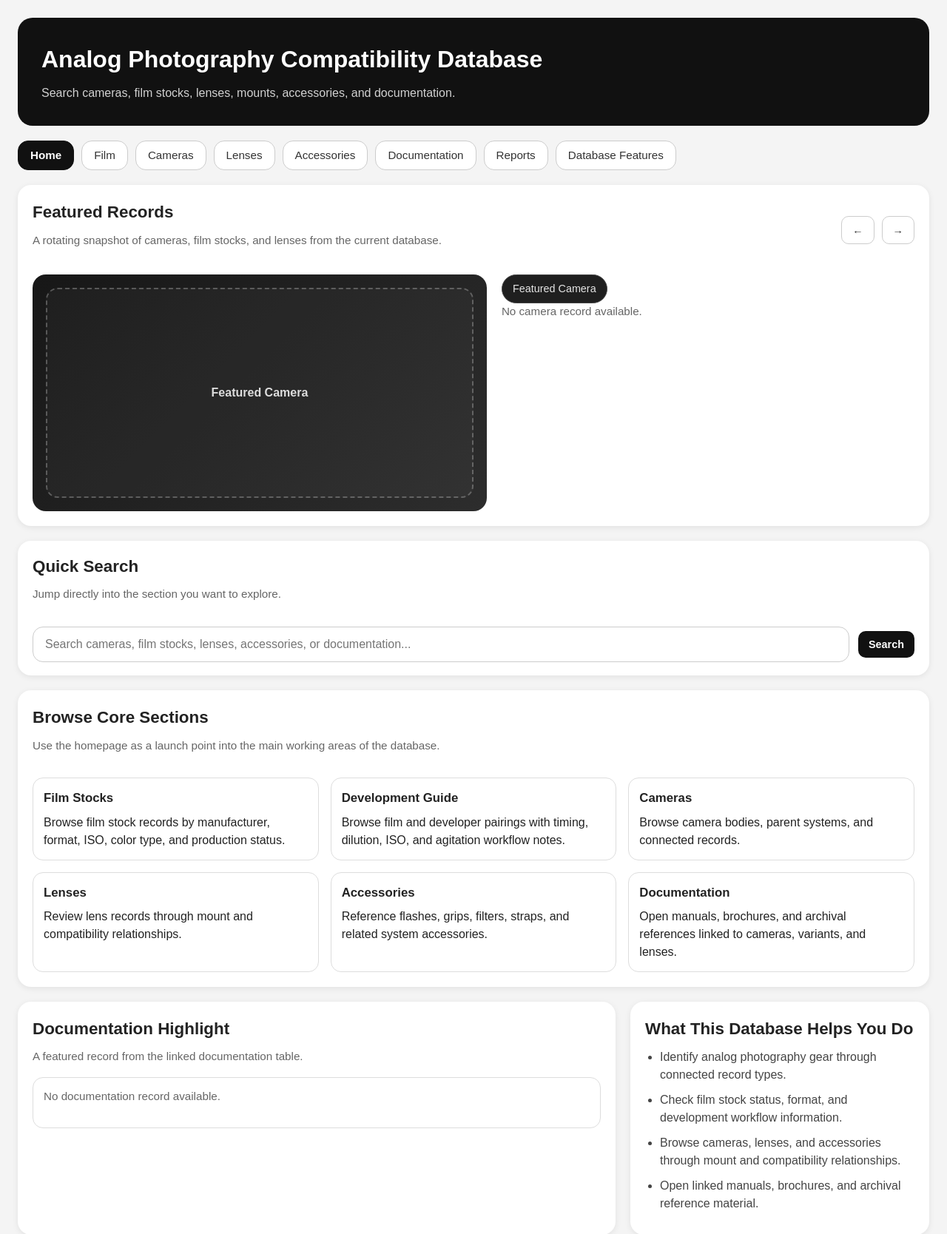
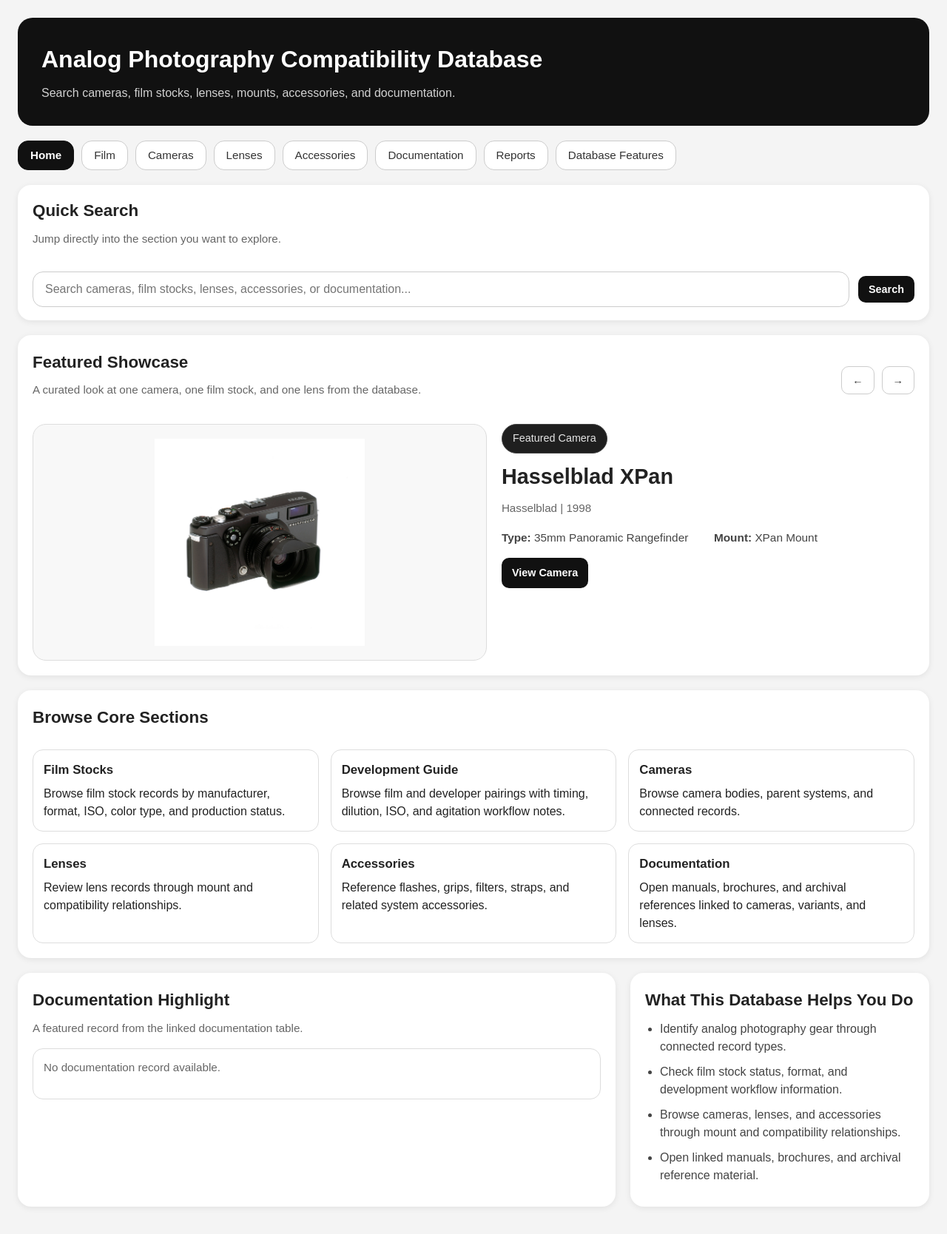
Before and after one commit to agnyu/Analog-System-Compatibility-Database, a Flask app: page / in a window 1280 px wide. Shown: the top 1668 px of the page at 74% size. After the commit the page ends 1639 px from the top, so only its background shows below. Run offline with Flask 3, Linux system fonts and the light colour scheme; data that the repository does not hold is empty.

Commit message:
added images for the actual carousel to work

```diff
--- a/static/styles.css
+++ b/static/styles.css
@@ -494,6 +473,11 @@ tr:hover {
     padding: 18px;
 }
 
+.featured-image-box.light-image-box {
+    background: #f8f8f8;
+    border: 1px solid #ddd;
+}
+
 .image-placeholder {
     width: 100%;
     height: 100%;
@@ -506,6 +490,14 @@ tr:hover {
     color: #ddd;
     font-weight: bold;
     background: rgba(255,255,255,0.03);
+}
+
+.featured-static-image {
+    width: 100%;
+    height: 280px;
+    object-fit: contain;
+    display: block;
+    border-radius: 12px;
 }
 
 .featured-copy h3 {
--- a/templates/index.html
+++ b/templates/index.html
@@ -3,117 +3,6 @@
 {% block title %}Home{% endblock %}
 
 {% block content %}
-
-<section class="card featured-card">
-    <div class="featured-top">
-        <div>
-            <h2>Featured Records</h2>
-            <p class="subtext">A rotating snapshot of cameras, film stocks, and lenses from the current database.</p>
-        </div>
-
-        <div class="carousel-controls">
-            <button class="btn-secondary" type="button" onclick="moveFeaturedCarousel(-1)">←</button>
-            <button class="btn-secondary" type="button" onclick="moveFeaturedCarousel(1)">→</button>
-        </div>
-    </div>
-
-    <div class="featured-carousel-window">
-        <div class="featured-carousel-track" id="featuredCarouselTrack">
-            <div class="featured-carousel-slide">
-                <div class="featured-grid">
-                    <div class="featured-image-box">
-                        <div class="image-placeholder">Featured Camera</div>
-                    </div>
-
-                    <div class="featured-copy">
-                        <p class="badge">Featured Camera</p>
-                        {% if featured_camera %}
-                        <h3>{{ featured_camera.camera_name }}</h3>
-                        <p class="subtext">
-                            {{ featured_camera.manufacturer_name }}
-                            {% if featured_camera.release_year %} | {{ featured_camera.release_year }}{% endif %}
-                        </p>
-
-                        <div class="featured-meta">
-                            {% if featured_camera.camera_type %}<div><strong>Type:</strong> {{ featured_camera.camera_type }}</div>{% endif %}
-                            {% if featured_camera.mount_name %}<div><strong>Mount:</strong> {{ featured_camera.mount_name }}</div>{% endif %}
-                        </div>
-
-                        <div class="button-row" style="margin-top: 16px;">
-                            <a class="btn" href="{{ url_for('camera_bp.cameras', selected_camera_id=featured_camera.camera_id) }}">View Camera</a>
-                        </div>
-                        {% else %}
-                        <p class="subtext">No camera record available.</p>
-                        {% endif %}
-                    </div>
-                </div>
-            </div>
-
-            <div class="featured-carousel-slide">
-                <div class="featured-grid">
-                    <div class="featured-image-box">
-                        <div class="image-placeholder">Featured Film</div>
-                    </div>
-
-                    <div class="featured-copy">
-                        <p class="badge">Featured Film</p>
-                        {% if featured_film %}
-                        <h3>{{ featured_film.film_name }}</h3>
-                        <p class="subtext">
-                            {{ featured_film.manufacturer_name }}
-                            {% if featured_film.release_year %} | {{ featured_film.release_year }}{% endif %}
-                        </p>
-
-                        <div class="featured-meta">
-                            {% if featured_film.iso %}<div><strong>ISO:</strong> {{ featured_film.iso }}</div>{% endif %}
-                            {% if featured_film.format_name %}<div><strong>Format:</strong> {{ featured_film.format_name }}</div>{% endif %}
-                            {% if featured_film.color_type %}<div><strong>Type:</strong> {{ featured_film.color_type }}</div>{% endif %}
-                            <div><strong>Status:</strong> {% if featured_film.discontinued %}Discontinued{% else %}Active{% endif %}</div>
-                        </div>
-
-                        <div class="button-row" style="margin-top: 16px;">
-                            <a class="btn" href="{{ url_for('film_bp.film', selected_film_id=featured_film.film_id) }}">View Film</a>
-                        </div>
-                        {% else %}
-                        <p class="subtext">No film record available.</p>
-                        {% endif %}
-                    </div>
-                </div>
-            </div>
-
-            <div class="featured-carousel-slide">
-                <div class="featured-grid">
-                    <div class="featured-image-box">
-                        <div class="image-placeholder">Featured Lens</div>
-                    </div>
-
-                    <div class="featured-copy">
-                        <p class="badge">Featured Lens</p>
-                        {% if featured_lens %}
-                        <h3>{{ featured_lens.lens_name }}</h3>
-                        <p class="subtext">
-                            {{ featured_lens.manufacturer_name }}
-                            {% if featured_lens.release_year %} | {{ featured_lens.release_year }}{% endif %}
-                        </p>
-
-                        <div class="featured-meta">
-                            {% if featured_lens.mount_name %}<div><strong>Mount:</strong> {{ featured_lens.mount_name }}</div>{% endif %}
-                            {% if featured_lens.focal_length %}<div><strong>Focal Length:</strong> {{ featured_lens.focal_length }}</div>{% endif %}
-                            {% if featured_lens.max_aperture %}<div><strong>Max Aperture:</strong> {{ featured_lens.max_aperture }}</div>{% endif %}
-                        </div>
-
-                        <div class="button-row" style="margin-top: 16px;">
-                            <a class="btn" href="{{ url_for('lenses_bp.lenses', selected_lens_id=featured_lens.lens_id) }}">View Lens</a>
-                        </div>
-                        {% else %}
-                        <p class="subtext">No lens record available.</p>
-                        {% endif %}
-                    </div>
-                </div>
-            </div>
-        </div>
-    </div>
-</section>
 
 <section class="card homepage-search-card">
     <div class="table-header">
@@ -131,11 +20,112 @@
     </div>
 </section>
 
+
+<section class="card featured-card">
+    <div class="featured-top">
+        <div>
+            <h2>Featured Showcase</h2>
+            <p class="subtext">A curated look at one camera, one film stock, and one lens from the database.</p>
+        </div>
+
+        <div class="carousel-controls">
+            <button class="btn-secondary" type="button" onclick="moveFeaturedCarousel(-1)">←</button>
+            <button class="btn-secondary" type="button" onclick="moveFeaturedCarousel(1)">→</button>
+        </div>
+    </div>
+
+    <div class="featured-carousel-window">
+        <div class="featured-carousel-track" id="featuredCarouselTrack">
+            <div class="featured-carousel-slide">
+                <div class="featured-grid">
+                    <div class="featured-image-box light-image-box">
+                        <img
+                            src="{{ url_for('static', filename='images/featured_xpan.png') }}"
+                            alt="Hasselblad XPan"
+                            class="featured-static-image"
+                        >
+                    </div>
+
+                    <div class="featured-copy">
+                        <p class="badge">Featured Camera</p>
+                        <h3>Hasselblad XPan</h3>
+                        <p class="subtext">Hasselblad | 1998</p>
+
+                        <div class="featured-meta">
+                            <div><strong>Type:</strong> 35mm Panoramic Rangefinder</div>
+                            <div><strong>Mount:</strong> XPan Mount</div>
+                        </div>
+
+                        <div class="button-row" style="margin-top: 16px;">
+                            <a class="btn" href="{{ url_for('camera_bp.cameras') }}?search=Hasselblad XPan">View Camera</a>
+                        </div>
+                    </div>
+                </div>
+            </div>
+
+            <div class="featured-carousel-slide">
+                <div class="featured-grid">
+                    <div class="featured-image-box light-image-box">
+                        <img
+                            src="{{ url_for('static', filename='images/featured_portra400.png') }}"
+                            alt="Kodak Portra 400"
+                            class="featured-static-image"
+                        >
+                    </div>
+
+                    <div class="featured-copy">
+                        <p class="badge">Featured Film</p>
+                        <h3>Kodak Portra 400</h3>
+                        <p class="subtext">Kodak | Professional Color Negative Film</p>
+
+                        <div class="featured-meta">
+                            <div><strong>ISO:</strong> 400</div>
+                            <div><strong>Format:</strong> 35mm / 120</div>
+                            <div><strong>Status:</strong> Active</div>
+                        </div>
+
+                        <div class="button-row" style="margin-top: 16px;">
+                            <a class="btn" href="{{ url_for('film_bp.film') }}?search=Kodak Portra 400">View Film</a>
+                        </div>
+                    </div>
+                </div>
+            </div>
+
+            <div class="featured-carousel-slide">
+                <div class="featured-grid">
+                    <div class="featured-image-box light-image-box">
+                        <img
+                            src="{{ url_for('static', filename='images/featured_supertakumar50.png') }}"
+                            alt="Super-Takumar 50mm f/1.4"
+                            class="featured-static-image"
+                        >
+                    </div>
+
+                    <div class="featured-copy">
+                        <p class="badge">Featured Lens</p>
+                        <h3>Super-Takumar 50mm f/1.4</h3>
+                        <p class="subtext">Asahi Pentax | Classic Standard Prime</p>
+
+                        <div class="featured-meta">
+                            <div><strong>Mount:</strong> M42</div>
+                            <div><strong>Focal Length:</strong> 50mm</div>
+                            <div><strong>Max Aperture:</strong> f/1.4</div>
+                        </div>
+
+                        <div class="button-row" style="margin-top: 16px;">
+                            <a class="btn" href="{{ url_for('lenses_bp.lenses') }}?search=Super-Takumar 50mm f/1.4">View Lens</a>
+                        </div>
+                    </div>
+                </div>
+            </div>
+        </div>
+    </div>
+</section>
+
 <section class="card">
     <div class="table-header">
         <div>
             <h2>Browse Core Sections</h2>
-            <p class="subtext">Use the homepage as a launch point into the main working areas of the database.</p>
         </div>
     </div>
 
```
Also changed, not shown: other parts of static/styles.css (+64 -66 lines), static/images/featured_portra400.png (added), static/images/featured_supertakumar50.png (added), static/images/featured_xpan.png (added).
